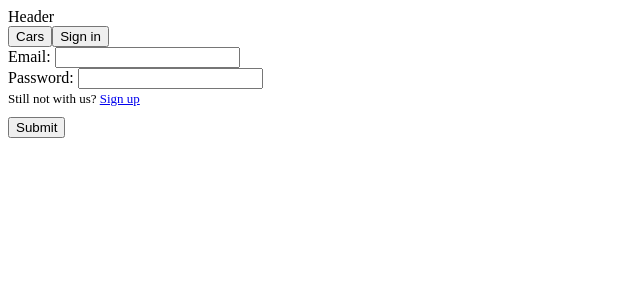
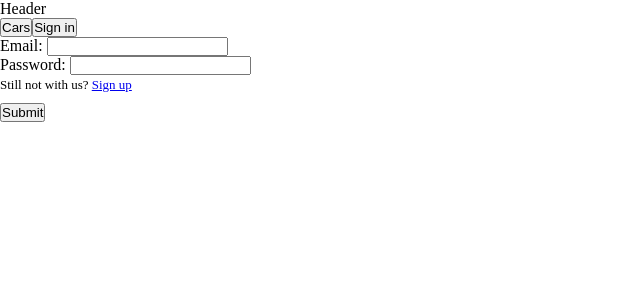
Before and after one commit to dmkur/users-app-react, a React (Create React App) app: page /login in a window 1280 px wide. Shown: the top 300 px of the page, without its empty margins (0-640 px from the left). Built offline with nearby package versions, Linux system fonts and the light colour scheme.

Commit message:
Update 6 files

```diff
--- a/package.json
+++ b/package.json
@@ -14,7 +14,6 @@
     "react-redux": "^8.0.5",
     "react-router-dom": "^6.8.0",
     "react-scripts": "5.0.1",
-    "react-select": "^5.7.3",
     "web-vitals": "^2.1.4"
   },
   "scripts": {
--- a/src/App.js
+++ b/src/App.js
@@ -1,4 +1,4 @@
-// import "./App.style.css";
+import "./App.style.css";
 import { Navigate, Route, Routes } from "react-router-dom";
 import { MainLayout } from "./layouts";
 import { CarsPage, LoginPage, RegisterPage, UsersPage } from "./pages";
--- a/src/components/Car/Car.js
+++ b/src/components/Car/Car.js
@@ -6,6 +6,7 @@ const Car = ({ car }) => {
       <h4>Model: {model}</h4>
       <div>Price: {price}</div>
       <div>Year: {year}</div>
+      <hr />
     </div>
   );
 };
--- a/src/components/CarFindForm/CarFindForm.js
+++ b/src/components/CarFindForm/CarFindForm.js
@@ -3,10 +3,9 @@ import { useForm } from "react-hook-form";
 import { useDispatch } from "react-redux";
 import { useSearchParams } from "react-router-dom";
 import { carActions } from "../../redux";
-import Select from "react-select";
 
 const CarFindForm = ({ cars }) => {
-  console.log(cars, "carsssssssssss");
+
   const { register, handleSubmit, reset } = useForm();
   const dispatch = useDispatch();
   const [query, setQuery] = useSearchParams();
@@ -24,15 +23,8 @@ const CarFindForm = ({ cars }) => {
     dispatch(carActions.getAll());
   };
 
-  const options = [
-    { value: cars.model, label: cars.model },
-    { value: "strawberry", label: "Strawberry" },
-    { value: "vanilla", label: "Vanilla" },
-  ];
-
   return (
     <Fragment>
-      <Select options={cars.model} />
       <form onSubmit={handleSubmit(submit)}>
         <div>CarFindForm</div>
         <div>
--- a/src/layouts/MainLayout.js
+++ b/src/layouts/MainLayout.js
@@ -1,17 +1,17 @@
-import {Outlet} from "react-router-dom";
-import {Header} from "../components";
-import {useSelector} from "react-redux";
+import { Outlet } from "react-router-dom";
+import { Header } from "../components";
+import { useSelector } from "react-redux";
 
 const MainLayout = () => {
-    const {error} = useSelector(state => state.authReducer);
+  const { error } = useSelector((state) => state.authReducer);
 
-    return (
-        <div className="mainLayout_wrapper">
-            <Header/>
-            {error && <div style={{color:'red'}}>{error.message}</div>}
-            <Outlet/>
-        </div>
-    )
+  return (
+    <div>
+      <Header />
+      {error && <div>{error.message}</div>}
+      <Outlet />
+    </div>
+  );
 };
 
-export {MainLayout};
+export { MainLayout };
```
Also changed, not shown: 1 other file (tests, documents, lock files or other folders).
